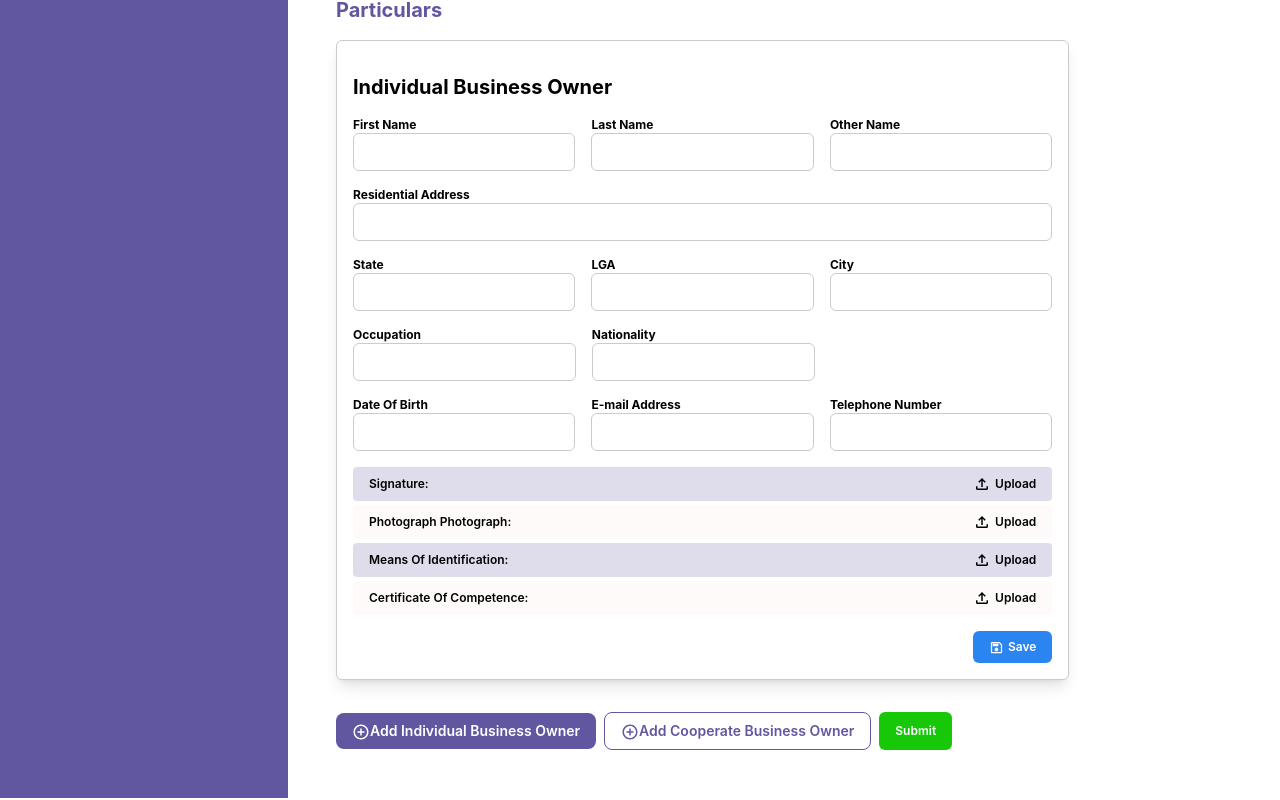
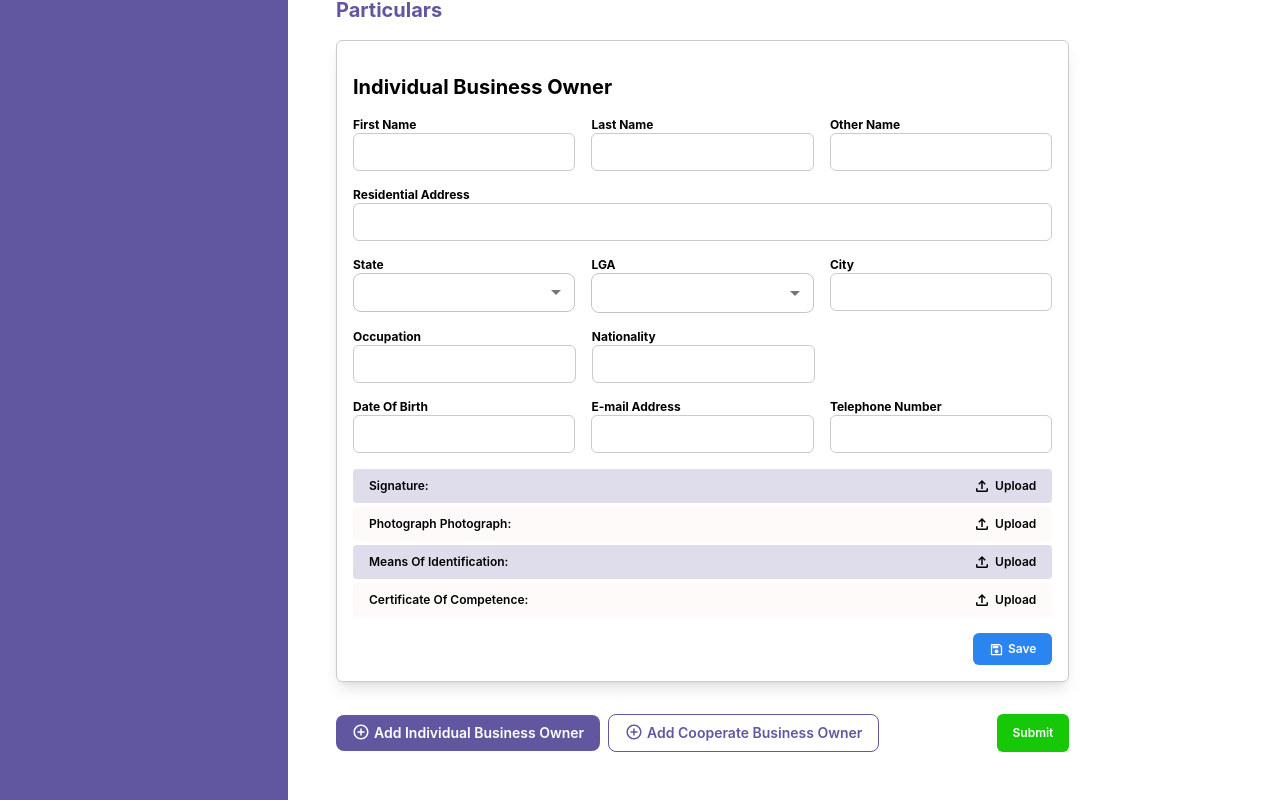
Before and after one commit to whitegatesolutions001/Frontend-, a Next.js app: page /new-registration/business-name-registration in a window 1280 px wide. Shown: the part 473-1273 px from the top of the page. Built offline with nearby package versions, Linux system fonts and the light colour scheme.

Commit message:
select input and button alignment

```diff
--- a/components/modules/name-and-business-reg-module/particulars-form.tsx
+++ b/components/modules/name-and-business-reg-module/particulars-form.tsx
@@ -2,8 +2,19 @@ import FileUploadOutlinedIcon from '@mui/icons-material/FileUploadOutlined';
 import DeleteOutlineOutlinedIcon from '@mui/icons-material/DeleteOutlineOutlined';
 import ControlPointRoundedIcon from '@mui/icons-material/ControlPointRounded';
 import SaveOutlinedIcon from '@mui/icons-material/SaveOutlined';
+import MenuItem from '@mui/material/MenuItem';
+import FormControl from '@mui/material/FormControl';
+import Select from '@mui/material/Select';
+import React from 'react';
+import { InputLabel } from '@mui/material';
 
 export const BusinessRegistrationParticularsForm = () : JSX.Element => {
+    const [age, setAge] = React.useState('');
+
+    const handleChange = (event : any) => {
+      setAge(event.target.value);
+    };
+
     return(
         <div className="w-full lg:w-10/12">
             <form className='my-8'>
@@ -37,12 +48,37 @@ export const BusinessRegistrationParticularsForm = () : JSX.Element => {
                     <div className='w-full flex flex-col md:flex-row gap-4 text-xs text-black'>
                         <div className='flex flex-col md:w-1/3 w-full'>
                             <p className='font-bold'>State</p>
-                            <input type="text" className='text-sm py-2 px-4 rounded-md border border-[#CBCBCB] w-full'/>
+                                <FormControl sx={{width:'100'}} size="small">
+                                    {/* <InputLabel id="demo-select-small" sx={{color : '#000'}}>Select State</InputLabel> */}
+                                    <Select
+                                        labelId="demo-select-small"
+                                        id="demo-select-small"
+                                        sx={{borderRadius : '8px',fontSize : '15px'}}
+                                        onChange={handleChange}
+                                    >
+                                        <MenuItem value="">
+                                        <em>None</em>
+                                        </MenuItem>
+                                    </Select>
+
+                                </FormControl>
                         </div>
 
                         <div className='flex flex-col md:w-1/3 w-full'>
                             <p className='font-bold'>LGA</p>
-                            <input type="text" className='text-sm py-2 px-4 rounded-md border border-[#CBCBCB] w-full'/>
+                            <FormControl sx={{width:'100%'}} size="small">
+                                <Select
+                                    labelId="demo-select-small"
+                                    id="demo-select-small"
+                                    sx={{borderRadius : '8px'}}
+                                    //onChange={handleChange}
+                                >
+                                    <MenuItem value="">
+                                    <em>None</em>
+                                    </MenuItem>
+                                </Select>
+
+                            </FormControl>
                         </div>
                         <div className='flex flex-col md:w-1/3 w-full'>
                             <p className='font-bold'>City</p>
@@ -80,29 +116,45 @@ export const BusinessRegistrationParticularsForm = () : JSX.Element => {
                     <div className="flex flex-col gap-1 w-full my-4">
                         <div className="flex justify-between items-center py-2 px-4 bg-[#DFDDEC] text-xs text-black font-semibold rounded">
                             <p>Signature:</p>
-                            <div className='cursor-pointer w-fit flex flex-row items-center gap-1'>
+                            <input type="file" accept="images/*" className='hidden' id="signature"/>
+                            <div className='cursor-pointer hover:text-[#1976D2] w-fit flex flex-row items-center gap-1'
+                            onClick={() => {
+                                document.getElementById('signature')?.click();
+                            }}>
                                 <FileUploadOutlinedIcon sx={{fontSize : '18px'}}/>
                                 <p>Upload</p>
                             </div>
                         </div>
                         <div className="flex justify-between items-center py-2 px-4 bg-[#FFFAFA] text-xs text-black font-semibold rounded">
+                            <input type="file" accept="images/*" className='hidden' id="passport"/>
                             <p>Photograph&nbsp;Photograph:</p>
-                            <div className='cursor-pointer w-fit flex flex-row items-center gap-1'>
+                            <div className='cursor-pointer hover:text-[#1976D2] w-fit flex flex-row items-center gap-1'
+                            onClick={() => {
+                                document.getElementById('passport')?.click();
+                            }}>
                                 <FileUploadOutlinedIcon sx={{fontSize : '18px'}}/>
                                 <p>Upload</p>
                             </div>
                         </div>
                         <div className="flex justify-between items-center py-2 px-4 bg-[#DFDDEC] text-xs text-black font-semibold rounded">
+                            <input type="file" accept="images/*" className='hidden' id="identification"/>
                             <p>Means&nbsp;Of&nbsp;Identification:</p>
-                            <div className='cursor-pointer w-fit flex flex-row items-center gap-1'>
+                            <div className='cursor-pointer hover:text-[#1976D2] w-fit flex flex-row items-center gap-1'
+                            onClick={() => {
+                                document.getElementById('identification')?.click();
+                            }}>
                                 <FileUploadOutlinedIcon sx={{fontSize : '18px'}}/>
                                 <p>Upload</p>
                             </div>
                         </div>
 
                         <div className="flex justify-between items-center py-2 px-4 bg-[#FFFAFA] text-xs text-black font-semibold rounded">
+                            <input type="file" accept="images/*" className='hidden' id="certificate"/>
                             <p>Certificate&nbsp;Of&nbsp;Competence:</p>
-                            <div className='cursor-pointer w-fit flex flex-row items-center gap-1'>
+                            <div className='cursor-pointer hover:text-[#1976D2] w-fit flex flex-row items-center gap-1'
+                            onClick={() => {
+                                document.getElementById('certificate')?.click();
+                            }}>
                                 <FileUploadOutlinedIcon sx={{fontSize : '18px'}}/>
                                 <p>Upload</p>
                             </div>
@@ -116,21 +168,23 @@ export const BusinessRegistrationParticularsForm = () : JSX.Element => {
                         </button>
                     </div>
                 </div>
-               <div className='flex flex-col md:flex-row gap-2 my-8'>
+               <section className='grid  md:grid-cols-2 gap-2 my-8'>
                     <div className='text-sm flex flex-col md:flex-row items-center gap-2 w-auto'>
-                    <button className='w-full md:w-fit text-white font-semibold gap-1 bg-[#6157A0] rounded-lg outline-none px-4 py-2'>
+                        <button className='w-full md:w-fit text-white flex justify-center md:justify-around font-semibold gap-1 bg-[#6157A0] rounded-lg outline-none px-4 py-2'>
                             <ControlPointRoundedIcon sx={{fontSize : '18px'}}/>
                             Add&nbsp;Individual&nbsp;Business&nbsp;Owner
                         </button>
-                    <button className='w-full md:w-fit text-[#6157A0] font-semibold rounded-lg px-4 py-2 gap-1 bg-white border border-[#6157A0] outline-none'>
+                        <button className='w-full md:w-fit text-[#6157A0] flex justify-center md:justify-around font-semibold rounded-lg px-4 py-2 gap-1 bg-white border border-[#6157A0] outline-none'>
                             <ControlPointRoundedIcon sx={{fontSize : '18px'}}/>
                             Add&nbsp;Cooperate&nbsp;Business&nbsp;Owner
                         </button>
                     </div>
-                <button className='md:w-fit w-full text-center bg-[#16C807] rounded-md outline-none px-4 py-2.5 text-xs text-white font-semibold gap-1'>
+                    <button className='md:w-fit w-full text-center bg-[#16C807] justify-self-end
+                    rounded-md outline-none px-4 py-2.5
+                    text-xs text-white font-semibold gap-1'>
                         Submit
                     </button>
-               </div>
+               </section>
             </form>
         </div>
     );
--- a/styles/globals.css
+++ b/styles/globals.css
@@ -55,6 +55,26 @@ input:focus{
   outline: none !important;
 }
 
+input[type="text"]:hover{
+  border: 1px solid#000;
+}
+input[type="text"]:focus{
+  border: 1px solid#1976D2;
+}
+
+input[type="email"]:hover{
+  border: 1px solid#000;
+}
+input[type="email"]:focus{
+  border: 1px solid#1976D2;
+}
+
+input[type="search"]:hover{
+  border: 1px solid#000;
+}
+input[type="search"]:focus{
+  border: 1px solid#1976D2;
+}
 /* .backgroundDiv{
   background-image: url("https://images.pexels.com/photos/4427622/pexels-photo-4427622.jpeg?auto=compress&cs=tinysrgb&h=650&w=940");
   width: 50%;
```
Lines whose indentation alone changed are shown as unchanged.
